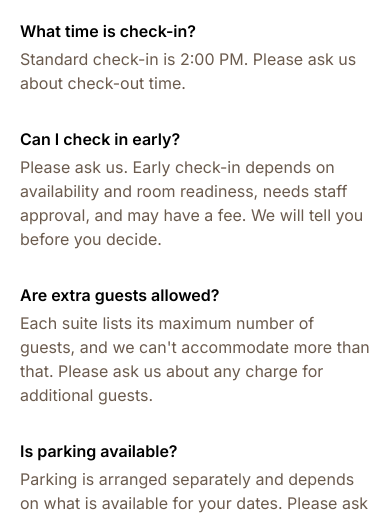
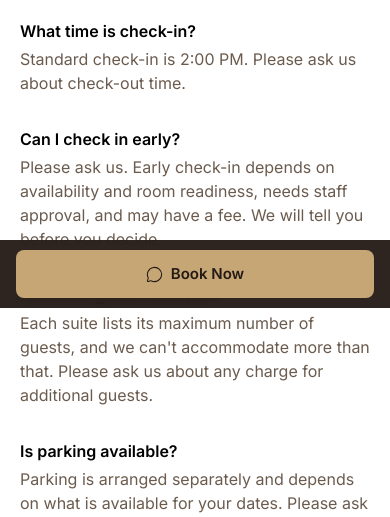
Before and after one commit to eajwebdev/uniqua-suites, a Laravel app: page /policies in a window 390 px wide. Shown: the part 536-1053 px from the top of the page. Run offline with Laravel 12, Linux system fonts and the light colour scheme; data that the repository does not hold is empty; style sheets or scripts are compiled from the project's sources; parts of the project's set-up code (start-up, migrations or seed data) failed here and were passed over; some libraries are stand-ins or nearby versions.

Commit message:
feat: enhance Policies page with booking capability and improve layout responsiveness

```diff
--- a/resources/js/layouts/PublicLayout.tsx
+++ b/resources/js/layouts/PublicLayout.tsx
@@ -146,7 +146,8 @@ function SideMenu({ open, onClose, contact, active, onBook }: { open: boolean; o
     }, [open]);
 
     return (
-        <div className={cn('fixed inset-0 z-50 lg:hidden', !open && 'pointer-events-none')}>
+        // Clipped, so the closed panel waiting off the right edge never makes a phone browser treat the page as wider than the screen.
+        <div className={cn('fixed inset-0 z-50 overflow-hidden lg:hidden', !open && 'pointer-events-none')}>
             <div onClick={onClose} aria-hidden className={cn('absolute inset-0 bg-black/60 transition-opacity duration-300', open ? 'opacity-100' : 'opacity-0')} />
             <div
                 ref={panel}
@@ -192,10 +193,6 @@ function SideMenu({ open, onClose, contact, active, onBook }: { open: boolean; o
     );
 }
 
-/**
- * Within thumb reach on a phone from the moment the first screen has gone, and it stays for the rest of the page,
- * so booking is always one tap away. From tablet width the header's Book Now does the same job.
- */
 /** True once the first screen has been scrolled away. */
 function usePastFirstScreen(enabled: boolean): boolean {
     const [past, setPast] = useState(false);
@@ -226,11 +223,13 @@ function useInert<T extends HTMLElement>(hidden: boolean) {
     return ref;
 }
 
-function StickyBar({ shown, children }: { shown: boolean; children: ReactNode }) {
-    const bar = useInert<HTMLDivElement>(!shown);
-
+/**
+ * Pinned within thumb reach on a phone at every scroll position, from the first screen on, so booking is always one tap away,
+ * as booking apps keep their bottom bar. From tablet width the header's Book Now does the same job.
+ */
+function StickyBar({ children }: { children: ReactNode }) {
     return (
-        <div ref={bar} className={cn('fixed inset-x-0 bottom-0 z-30 border-t border-gold/20 bg-chocolate/95 px-4 pt-2.5 pb-[max(0.625rem,env(safe-area-inset-bottom))] text-ivory shadow-[0_-8px_24px_rgb(0_0_0/0.18)] backdrop-blur transition-transform duration-300 md:hidden', shown ? 'translate-y-0' : 'invisible translate-y-full')}>
+        <div className="fixed inset-x-0 bottom-0 z-30 border-t border-gold/20 bg-chocolate/95 px-4 pt-2.5 pb-[max(0.625rem,env(safe-area-inset-bottom))] text-ivory shadow-[0_-8px_24px_rgb(0_0_0/0.18)] backdrop-blur md:hidden">
             {children}
         </div>
     );
@@ -246,8 +245,7 @@ export default function PublicLayout({ title, description, stickyBar, bottomBar,
     const { contact, seo } = usePage<any>().props as any;
     const [open, setOpen] = useState(false);
     const active = useActiveNav();
-    const scrolled = usePastFirstScreen(!!stickyBar || !!headerSearch);
-    const compact = !!headerSearch && scrolled;
+    const compact = usePastFirstScreen(!!headerSearch);
     const searchSlot = useInert<HTMLDivElement>(!compact);
     // The menu links give way to the search; the side menu and footer still carry them.
     const mainNav = useInert<HTMLElement>(compact);
@@ -256,7 +254,8 @@ export default function PublicLayout({ title, description, stickyBar, bottomBar,
     const summary = seo?.description ?? description;
 
     return (
-        <div className="flex min-h-dvh flex-col">
+        // Clipped sideways, so nothing can make a phone browser zoom the whole page out. Unlike hidden, clip keeps the sticky header working.
+        <div className="flex min-h-dvh flex-col overflow-x-clip">
             <a href="#main" className="skip-link">Skip to main content</a>
             <Head title={fullTitle}>
                 <meta name="description" content={summary} />
@@ -291,7 +290,7 @@ export default function PublicLayout({ title, description, stickyBar, bottomBar,
             </header>
             <SideMenu open={open} onClose={() => setOpen(false)} contact={contact} active={active} onBook={onBook} />
             <main id="main" tabIndex={-1} className="flex-1 outline-none">{children}</main>
-            {stickyBar && <StickyBar shown={scrolled}>{stickyBar === true ? <MessageButton hideIfMissing onClick={onBook} className="w-full" /> : stickyBar}</StickyBar>}
+            {stickyBar && <StickyBar>{stickyBar === true ? <MessageButton hideIfMissing onClick={onBook} className="w-full" /> : stickyBar}</StickyBar>}
             {bottomBar && <div className="fixed inset-x-0 bottom-0 z-30 lg:hidden">{bottomBar}</div>}
             <footer className={cn('border-t border-gold/20 bg-chocolate text-beige', !!stickyBar && 'max-md:pb-20', !!bottomBar && 'max-lg:pb-20')}>
                 {/* On a phone: the brand on one line, then both link lists side by side, so the footer is about half a screen. */}
--- a/resources/js/pages/Public/Policies.tsx
+++ b/resources/js/pages/Public/Policies.tsx
@@ -1,8 +1,9 @@
-import { MessageButton } from '@/components/public';
+import { MessageButton, useChatLink } from '@/components/public';
 import { time12 } from '@/lib/format';
 import PublicLayout from '@/layouts/PublicLayout';
 
 export default function Policies({ policy, faqs: added = [] }: any) {
+    const canBook = !!useChatLink();
     const standard = [
         ['How do I book?', 'Press Book Now on any suite and choose free dates. Taken dates cannot be chosen. It then opens a Messenger chat with us, where our staff send your quotation. Your dates are reserved only when staff confirm them in the chat, and payment is arranged there, not on this website.'],
         ['How much does a suite cost?', 'It depends on the suite, your dates and your party size, so our staff quote it for you when you message us.'],
@@ -22,7 +23,7 @@ export default function Policies({ policy, faqs: added = [] }: any) {
     ];
 
     return (
-        <PublicLayout title="Policies & FAQ" description="How to book with UNIQA SUITES, check-in, early arrival, extra guests and parking, plus our privacy notice.">
+        <PublicLayout title="Policies & FAQ" description="How to book with UNIQA SUITES, check-in, early arrival, extra guests and parking, plus our privacy notice." stickyBar={canBook}>
             <div className="mx-auto w-full max-w-3xl px-5 py-8 sm:px-8 sm:py-12">
                 <h1 className="mb-6 text-[1.75rem] leading-tight font-semibold tracking-tight sm:text-4xl">Policies &amp; FAQ</h1>
                 <div className="divide-y divide-line border-y border-line">
```
